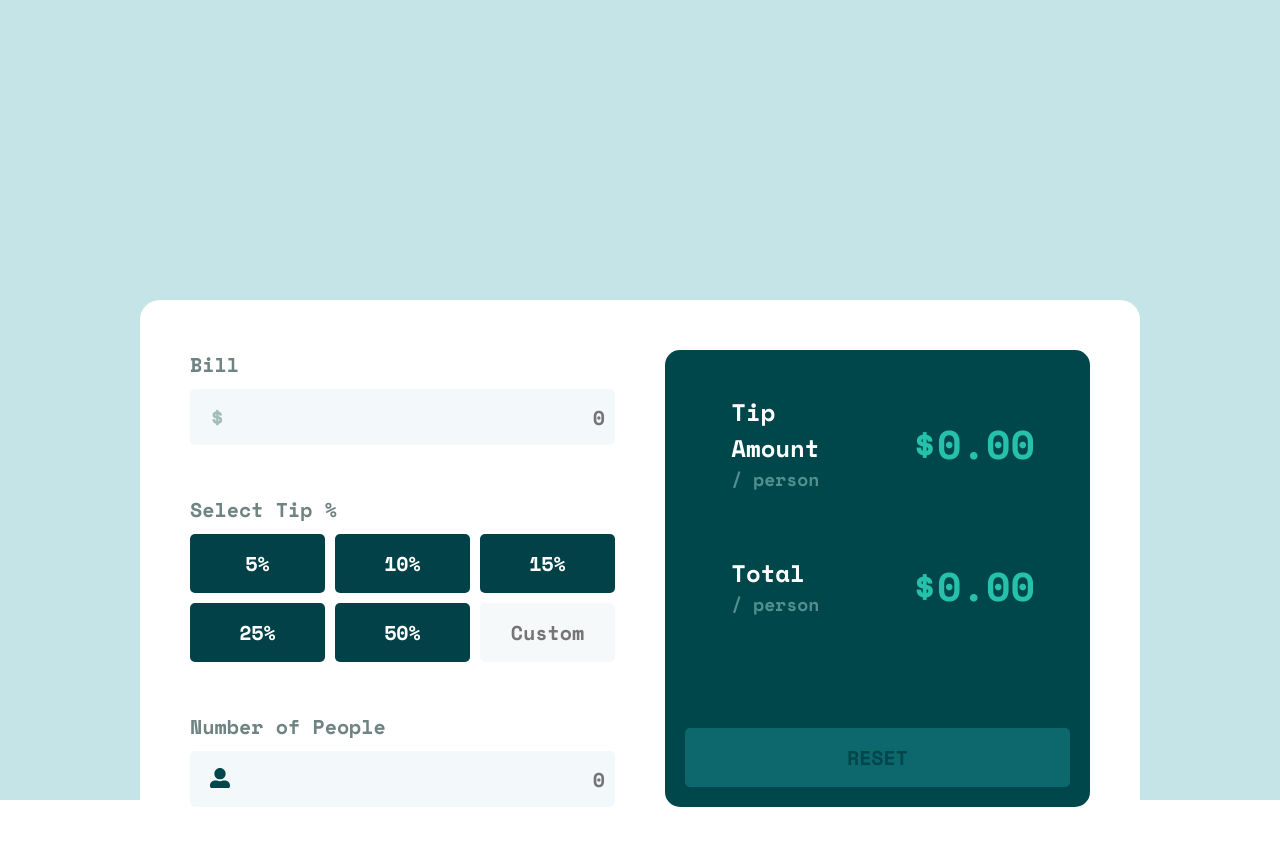
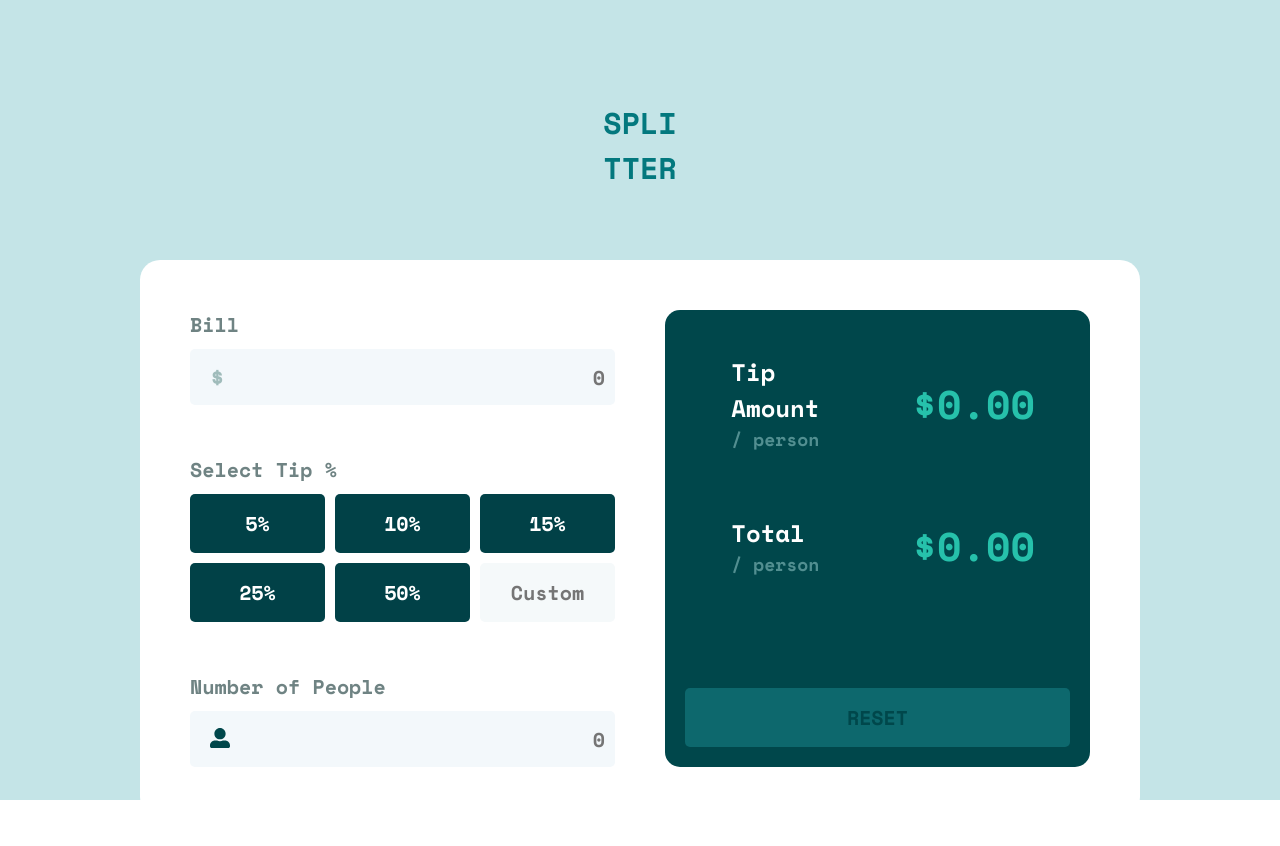
Before and after one commit to Nikola0707/tip-calculator, a React (Create React App) app: page / in a window 1280 px wide. Shown: the top 846 px of the page. After the commit the page ends 817 px from the top, so only its background shows below. Built offline with nearby package versions, Linux system fonts and the light colour scheme.

Commit message:
Splitter title

```diff
--- a/src/App.css
+++ b/src/App.css
@@ -7,5 +7,11 @@
 .app-container{
   height: 100vh;
   background: #c4e4e7;
-  padding: 300px 0;
+  padding: 100px 0;
 }
+.title span{
+  display: block;
+  text-align: center;
+  font-size: 30px;
+  color: #03787e;
+}
--- a/src/App.js
+++ b/src/App.js
@@ -5,6 +5,10 @@ import Calculator from './components/Calculator.component';
 function App() {
   return (
    <div className="app-container">
+     <div className="title">
+       <span>SPLI</span>
+       <span>TTER</span>
+     </div>
       <Calculator />
    </div>
   );
--- a/src/components/Calculator.style.css
+++ b/src/components/Calculator.style.css
@@ -2,7 +2,7 @@
 
 .calculator-container {
   width: 1000px;
-  margin: 0 auto;
+  margin: 70px auto 0;
   display: grid;
   grid-template-columns: repeat(2, 1fr);
   gap: 50px;
```
